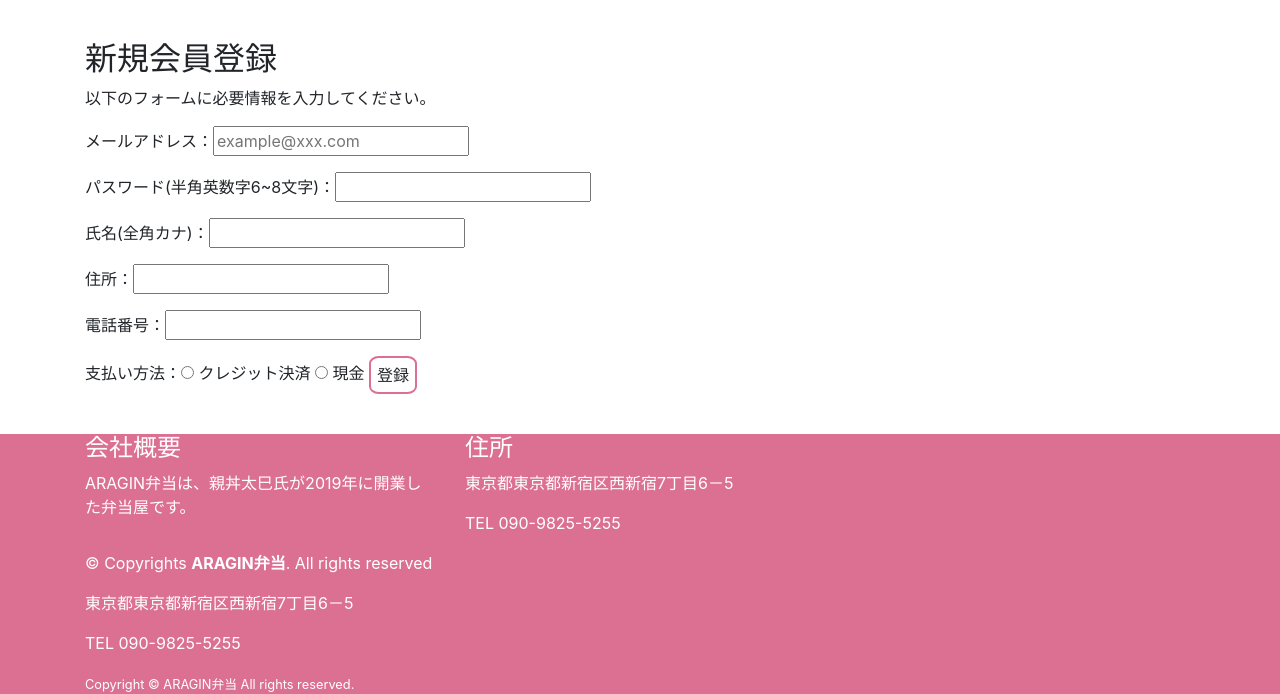
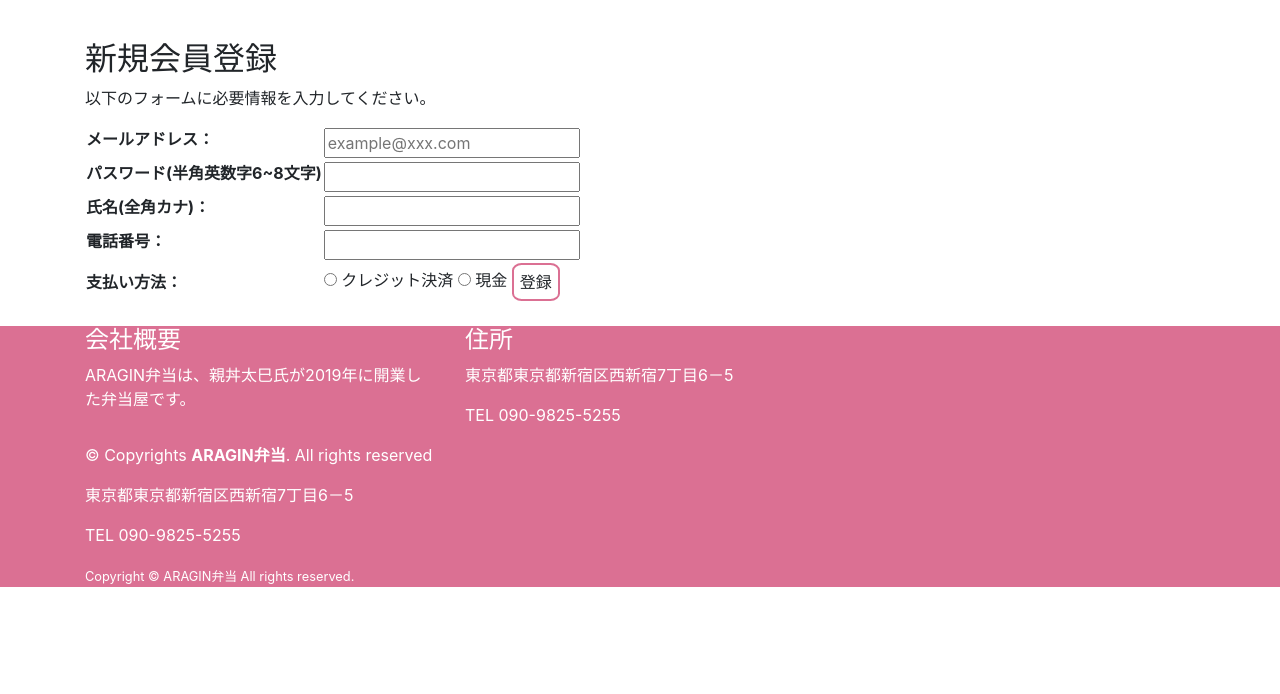
Before and after one commit to tsuchiya1218/ARG0104, a PHP site: page /userRegister.php in a window 1280 px wide. Shown: the part 74-768 px from the top of the page. Run offline with PHP 8.4, Linux system fonts and the light colour scheme.

Commit message:
フォームの変更

```diff
--- a/commons/header.php
+++ b/commons/header.php
@@ -12,7 +12,8 @@
       require_once('../account/dbaccess.php'); // データベースアクセスファイル読み込み
       require_once('../account/auth.php'); // ログイン認証ファイル読み込み
       if (isset($_SESSION['account'])) { //TODO:ログインしているか判定
-          print '<li class="nav-item active"><a class="nav-link" href="/userEntry/userMenu.php">会員メニュー</a></li>';
+      ?><li class="nav-item active"><a class="nav-link" href="/userEntry/userMenu.php">会員メニュー</a></li>
+     <?php
       } else {
       ?>
        <li>
--- a/userEntry/formCheck.js
+++ b/userEntry/formCheck.js
@@ -5,7 +5,7 @@ function check() {
 
   let res = /^[A-Za-z0-9]{6,}$/.test(pass);
     if (!res) {
-      alert("パスワードは半角英数字で入力してください。（８文字以上）");
+      alert("パスワードは半角英数字で入力してください。（6文字以上）");
     }
 
 }
--- a/userEntry/userRegister.php
+++ b/userEntry/userRegister.php
@@ -15,19 +15,36 @@
 	<main>
 		<div class="container py-4" id="contact">
 			<form action="userEntry.php" method="post" name="user">
+				<table>
 					<h2>新規会員登録</h2>
 					<p>以下のフォームに必要情報を入力してください。</p>
-				<p>メールアドレス：<input type="email" name="email" placeholder="example@xxx.com" required></p>
-				<p>パスワード(半角英数字6~8文字)：<input type="password" name="password" id="password" maxlength="8" required></p>
-				<p>氏名(全角カナ)：<input type="text" name="name" required></p>
-				<p>住所：<input type="text" name="address" required></p>
-				<p>電話番号：<input type="tel" name="tel" required></p>
-				<p>支払い方法：<input type="radio" id="credit" name="payment" value="" required>
+					<tr>
+						<th><label for="exampleInputEmail1" class="form-label">メールアドレス：</label></th>
+						<td><input type="email" name="email" placeholder="example@xxx.com" required></td>
+					</tr>
+					<tr>
+						<th><label for="exampleInputPassword1" class="form-label">パスワード(半角英数字6~8文字)</label></th>
+						<td><input type="password" name="password" id="password" maxlength="8" required></td>
+					</tr>
+					<tr>
+						<th><label for="exampleInputName" class="form-label">氏名(全角カナ)：</label></th>
+						<td><input type="text" name="name" required></td>
+					</tr>
+					<tr>
+						<th><label for="exampleInputNumber" class="form-label">電話番号：</label></th>
+						<td><input type="tel" name="tel" required></td>
+					</tr>
+					<tr>
+						<th>支払い方法：</th>
+						<td><input type="radio" id="credit" name="payment" value="" required>
 							<label for="credit">クレジット決済</label>
 							<input type="radio" id="cash" name="payment" value="">
 							<label for="cash">現金</label>
 							<input type="submit" onclick="check()" class="clickbtn btn" value="登録">
 							</from>
+						</td>
+					</tr>
+				</table>
 		</div>
 	</main>
 	<footer>
@@ -35,6 +52,6 @@
 	</footer>
 
 </body>
-<script src="../formCheack.js"></script>
+<script src="./formCheck.js"></script>
 
 </html>
```
Lines whose indentation alone changed are shown as unchanged.
